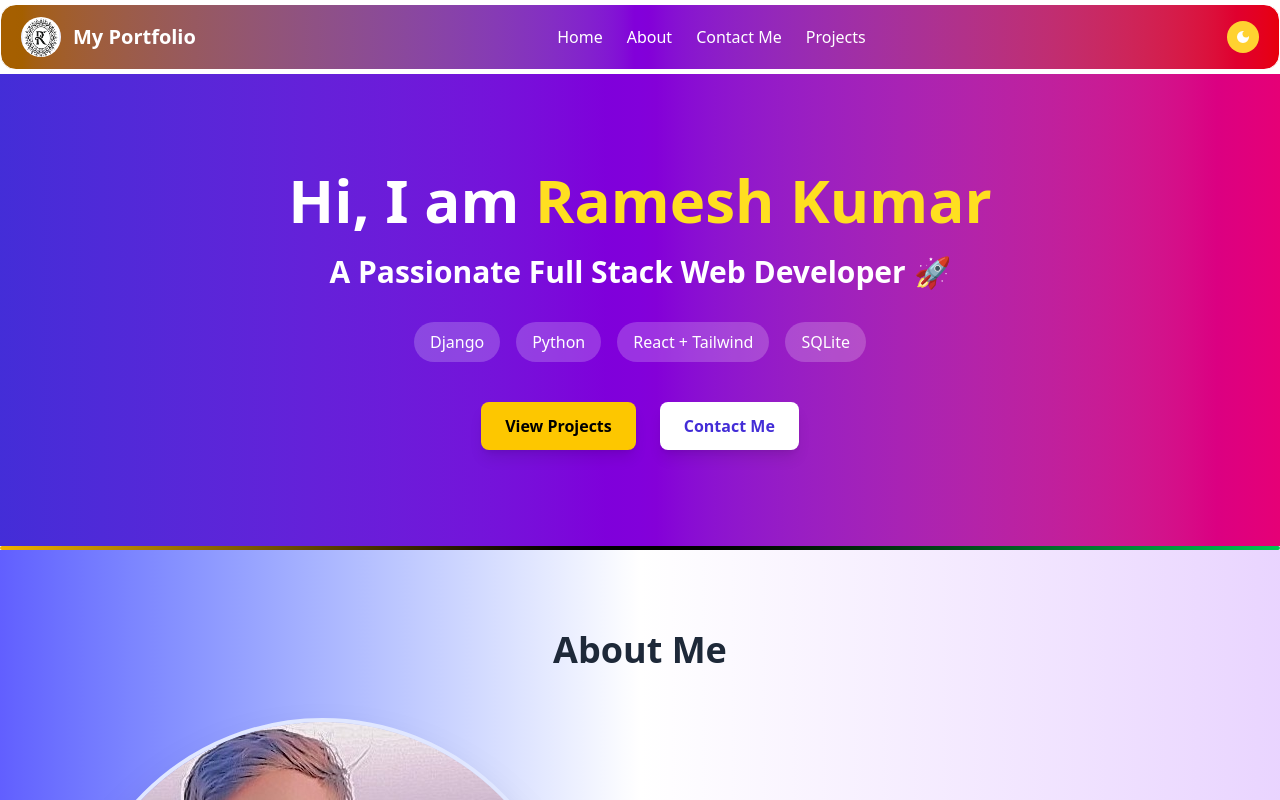
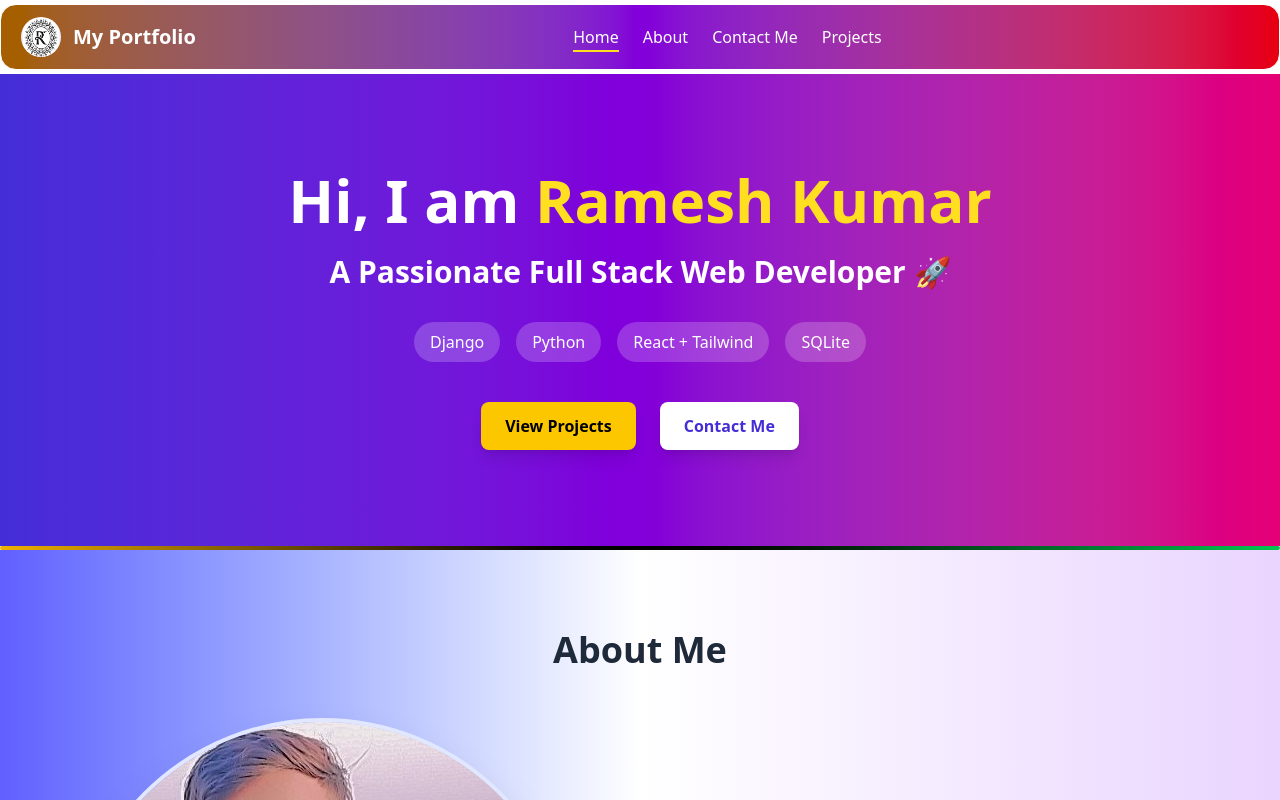
Before and after one commit to RameshkumarSonani/Ramesh-portfolio, a React (Vite) app: page / in a window 1280 px wide. Shown: the top 800 px of the page. Built offline with nearby package versions, Linux system fonts and the light colour scheme.

Commit message:
update message

```diff
--- a/package.json
+++ b/package.json
@@ -29,7 +29,7 @@
     "eslint-plugin-react-refresh": "^0.4.20",
     "globals": "^16.3.0",
     "postcss": "^8.5.6",
-    "tailwindcss": "^4.1.13",
+    "tailwindcss": "^4.1.14",
     "vite": "^7.1.2"
   }
 }
--- a/postcss.config.js
+++ /dev/null
@@ -1,5 +0,0 @@
-export default {
-  plugins: {
-    "@tailwindcss/postcss": {},
-  },
-}
--- a/src/App.jsx
+++ b/src/App.jsx
@@ -14,9 +14,11 @@ export default function App() {
 
   useEffect(() => {
     if (darkMode) {
-      document.documentElement.classList.add("dark");   // ✅ <html> pe lag raha hai
+      document.documentElement.classList.add("dark");
+      console.log("🌙 Dark mode ON");  // ✅ <html> pe lag raha hai
     } else {
       document.documentElement.classList.remove("dark");
+      console.log("☀️ Light mode ON");
     }
   }, [darkMode]);
 
--- a/src/components/About.jsx
+++ b/src/components/About.jsx
@@ -5,7 +5,7 @@ import { Link } from "react-router-dom";
 
 export default function About() {
   return (
-    <div className="bg-gradient-to-b from-indigo-50 via-white to-blue-50 text-gray-900 min-h-screen py-16 px-6">
+    <div className="bg-gradient-to-b from-indigo-50 via-white to-blue-50 text-gray-900  min-h-screen py-16 px-6">
       <div className="container mx-auto">
         {/* Heading */}
         <motion.h1
--- a/src/components/AfterHeroSection.jsx
+++ b/src/components/AfterHeroSection.jsx
@@ -120,7 +120,7 @@ export default function AfterHeroSection() {
 
         {/* Projects Section */}
         <hr className="my-0 h-1 bg-gradient-to-r from-yellow-500 via-black to-green-500 border-0 rounded-full" />
-        <section className="bg-gradient-to-b from-cyan-300 via-white to-pink-200 text-gray-900 mx-auto py-20 px-6 rounded-2xl">
+        <section className="bg-gradient-to-b from-cyan-300 via-white to-pink-200 text-gray-900  mx-auto py-20 px-6 rounded-2xl">
           <motion.h2
             initial={{ opacity: 0, y: -50 }}
             whileInView={{ opacity: 1, y: 0 }}
--- a/src/components/Navbar.jsx
+++ b/src/components/Navbar.jsx
@@ -1,15 +1,22 @@
 // src/components/Navbar.jsx
 import { useState } from "react";
-import { Link } from "react-router-dom";
-import { FaBars, FaTimes } from "react-icons/fa"; // hamburger aur close icon
+import { NavLink } from "react-router-dom";
+import { FaBars, FaTimes } from "react-icons/fa";
 import { MdDarkMode, MdLightMode } from "react-icons/md";
 
 export default function Navbar({ darkMode, setDarkMode }) {
   const [isOpen, setIsOpen] = useState(false);
+
+  const navLinkClass =
+    "relative pb-1 transition duration-300 hover:text-yellow-300";
+
+  const activeClass =
+    "after:content-[''] after:absolute after:left-0 after:bottom-0 after:w-full after:h-[2px] after:bg-yellow-300";
+
   return (
-    <nav className="bg-gradient-to-r from-yellow-700 via-purple-700 to-red-600 text-white dark:bg-black dark:text-white  overflow-hidden mt-1 border rounded-2xl mb-1 max-w-[1800px]">
+    <nav className="bg-gradient-to-r from-yellow-700 via-purple-700 to-red-600 text-white dark:bg-black dark:text-white overflow-hidden mt-1 border rounded-2xl mb-1 max-w-[1800px]">
       <div className="flex items-center justify-between px-5 py-3">
-        {/* Left side (hamburger on small screens) */}
+        {/* Left side (hamburger) */}
         <div className="md:hidden">
           <button onClick={() => setIsOpen(!isOpen)} className="text-2xl">
             {isOpen ? <FaTimes /> : <FaBars />}
@@ -26,53 +33,84 @@ export default function Navbar({ darkMode, setDarkMode }) {
 
         {/* Desktop Menu */}
         <ul className="hidden md:flex items-center gap-6 text-medium">
-          <li className="hover:text-yellow-300 transition">
-            <Link to="/">Home</Link>
+          <li>
+            <NavLink
+              to="/"
+              end
+              className={({ isActive }) =>
+                `${navLinkClass} ${isActive ? activeClass : ""}`
+              }
+            >
+              Home
+            </NavLink>
           </li>
-          <li className="hover:text-yellow-300 transition">
-            <Link to="/about">About</Link>
+          <li>
+            <NavLink
+              to="/about"
+              className={({ isActive }) =>
+                `${navLinkClass} ${isActive ? activeClass : ""}`
+              }
+            >
+              About
+            </NavLink>
           </li>
-          <li className="hover:text-yellow-300 transition">
-            <Link to="/contact">Contact Me</Link>
+          <li>
+            <NavLink
+              to="/contact"
+              className={({ isActive }) =>
+                `${navLinkClass} ${isActive ? activeClass : ""}`
+              }
+            >
+              Contact Me
+            </NavLink>
           </li>
-          <li className="hover:text-yellow-300 transition">
-            <Link to="/projects">Projects</Link>
+          <li>
+            <NavLink
+              to="/projects"
+              className={({ isActive }) =>
+                `${navLinkClass} ${isActive ? activeClass : ""}`
+              }
+            >
+              Projects
+            </NavLink>
           </li>
         </ul>
+
+        {/* Dark Mode Button */}
         <div>
-          <button
+          {/* <button
             onClick={() => setDarkMode(!darkMode)}
             className="py-2 px-2 rounded-full bg-amber-300 dark:bg-gray-600 transition-colors duration-300"
           >
             {darkMode ? <MdLightMode /> : <MdDarkMode />}
-          </button>
+          </button> */}
         </div>
       </div>
 
-      {/* ✅ Mobile Menu niche aa raha hai ab */}
+      {/* Mobile Menu */}
       {isOpen && (
         <div className="md:hidden">
           <ul className="flex flex-col items-center gap-4 py-4 bg-gradient-to-r from-yellow-700 via-purple-700 to-red-600 border-t text-xl font-medium">
-            <li>
-              <Link to="/" onClick={() => setIsOpen(false)}>
-                Home
-              </Link>
-            </li>
-            <li>
-              <Link to="/about" onClick={() => setIsOpen(false)}>
-                About
-              </Link>
-            </li>
-            <li>
-              <Link to="/contact" onClick={() => setIsOpen(false)}>
-                Contact Me
-              </Link>
-            </li>
-            <li>
-              <Link to="/projects" onClick={() => setIsOpen(false)}>
-                Projects
-              </Link>
-            </li>
+            {["/", "/about", "/contact", "/projects"].map((path, i) => (
+              <li key={i}>
+                <NavLink
+                  to={path}
+                  end={path === "/"}
+                  onClick={() => setIsOpen(false)}
+                  className={({ isActive }) =>
+                    `${navLinkClass} ${isActive ? activeClass : ""}`
+                  }
+                >
+                  {path === "/"
+                    ? "Home"
+                    : path === "/about"
+                    ? "About"
+                    : path === "/contact"
+                    ? "Contact Me"
+                    : "Projects"}
+                </NavLink>
+              </li>
+            ))}
           </ul>
         </div>
       )}
--- a/tailwind.config.js
+++ b/tailwind.config.js
@@ -1,7 +1,9 @@
-// tailwind.config.js
 export default {
-  darkMode: "class", // ✅ important
-  content: ["./index.html", "./src/**/*.{js,ts,jsx,tsx}"],
+  darkMode: "class", // ye zaroor hona chahiye
+  content: [
+    "./index.html",
+    "./src/**/*.{js,ts,jsx,tsx}",
+  ],
   theme: {
     extend: {},
   },
```
Also changed, not shown: 1 other file (tests, documents, lock files or other folders).
